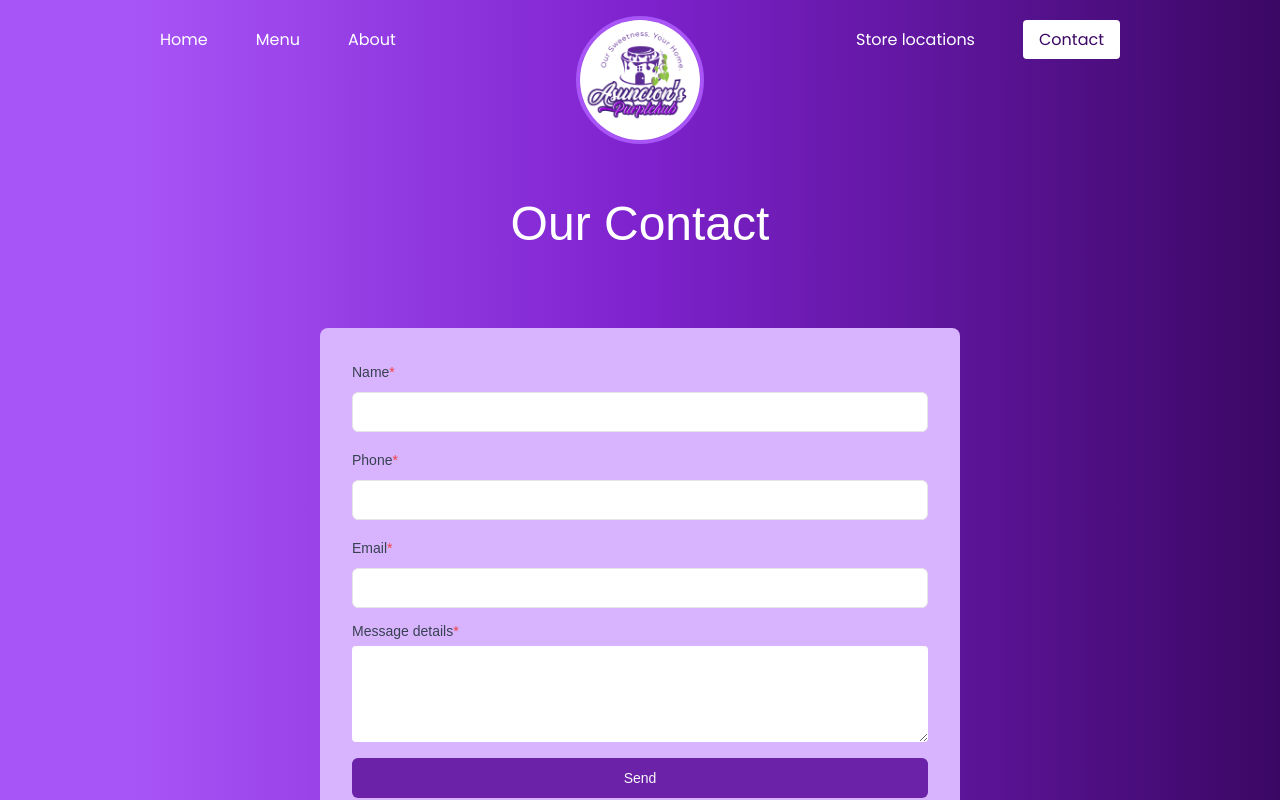
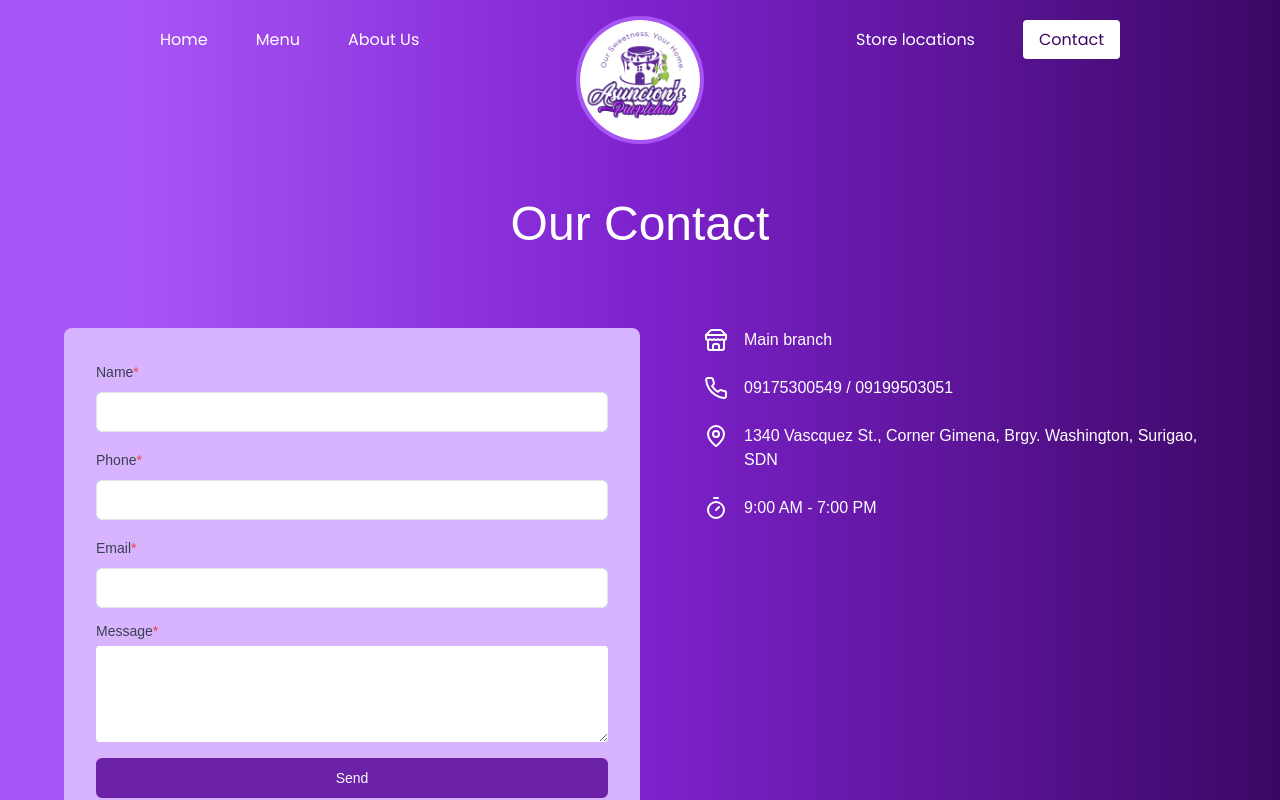
Before and after one commit to vjunfel/purplehub-next, a Next.js app: page /contact in a window 1280 px wide. Shown: the top 800 px of the page. Built offline with nearby package versions, Linux system fonts and the light colour scheme.

Commit message:
Added more info.

```diff
--- a/src/app/about/page.tsx
+++ b/src/app/about/page.tsx
@@ -30,12 +30,17 @@ const AboutPage: React.FC = () => {
 									{item.description.paragraph.par2}
 								</p>
 								<p className="text-lg lg:text-xl font-medium">
-									{item.description.paragraph.par3}
+									{item.description.paragraph.par3.sub}
+
+									<ol className='text-lg mt-5'>
+										{item.description.paragraph.par3.items.map((item, index) => (
+										<li key={index}>{item}</li>
+									))}
+									</ol>
 								</p>
 							</div>
 						))}
 					</div>
-
 				</div>
 			</div>
 		</div>
--- a/src/app/contact/page.tsx
+++ b/src/app/contact/page.tsx
@@ -5,7 +5,7 @@ import { Label } from '@/components/ui/label';
 import { Input } from '@/components/ui/input';
 import { LoaderCircle } from 'lucide-react';
 import emailjs from '@emailjs/browser';
-// import ContactInfo from '@/components/ContactInfo';
+import ContactInfo from '@/components/ContactInfo';
 
 const ContactPage: React.FC = () => {
 	const [name, setName] = useState<string>('');
@@ -61,9 +61,8 @@ const ContactPage: React.FC = () => {
 				<h2 className="my-10 text-5xl ">Our Contact</h2>
 
 				<div className=" flex flex-col md:flex-row gap-16 w-full md:min-h-screen py-10 lg:pb-32 md:px-16 rounded-3xl items-start justify-center">
-
 					<form
-						className="max-w-screen-sm bg-purple-300 text-gray-700 rounded-lg flex flex-1 flex-col w-full gap-4 p-8"
+						className="order-2 md:order-1 max-w-screen-sm bg-purple-300 text-gray-700 rounded-lg flex flex-1 flex-col w-full gap-4 p-8"
 						name="contact-form"
 						id="contact-form"
 						autoComplete="off"
@@ -134,7 +133,7 @@ const ContactPage: React.FC = () => {
 
 						<div className="space-y-2 flex flex-col">
 							<Label htmlFor="message">
-								Message details
+								Message
 								<span className="text-destructive">*</span>
 							</Label>
 							<textarea
@@ -181,7 +180,7 @@ const ContactPage: React.FC = () => {
 						{status && <p className='bg-green-100 text-green-700 text-center p-4 mt-4 rounded-lg'>Message sent successfully!</p>}
 					</form>
 
-					{/* <ContactInfo /> */}
+					<ContactInfo />
 				</div>
 			</div>
 		</div>
--- /dev/null
+++ b/src/components/ContactInfo.tsx
@@ -0,0 +1,33 @@
+import { aboutData } from '@/constants';
+import { MapPin, Phone, Store, Timer } from 'lucide-react';
+import React from 'react';
+
+const ContactInfo = () => {
+
+	return (
+		<div className="order-1 md:order-2 flex-1 flex flex-col md:justify-start justify-center gap-8">
+			{aboutData.map((item, index) => (
+				<div key={index} className='flex flex-col gap-6'>
+					<div className='flex gap-4'>
+						<span><Store className='w-6 h-6'/></span>
+						<p>{item.branch}</p>
+					</div>
+					<div className='flex gap-4'>
+						<span><Phone className='w-6 h-6'/></span>
+						<p>{item.phone}</p>
+					</div>
+					<div className='flex gap-4'>
+						<span><MapPin className='w-6 h-6'/></span>
+						<p>{item.address}</p>
+					</div>
+					<div className='flex gap-4'>
+						<span><Timer className='w-6 h-6'/></span>
+						<p>{item.time}</p>
+					</div>
+				</div>
+			))}
+		</div>
+	);
+};
+
+export default ContactInfo;
--- a/src/components/Navbar.tsx
+++ b/src/components/Navbar.tsx
@@ -27,7 +27,7 @@ const Navbar: React.FC = () => {
 					<Link href="/menu">Menu</Link>
 				</li>
 				<li className="border-b-2 border-transparent hover:border-purple-300 py-1">
-					<Link href="/about">About</Link>
+					<Link href="/about">About Us</Link>
 				</li>
 				<li className="border-b-2 border-transparent hover:border-purple-300 py-1">
 					<Link
--- a/src/constants/index.ts
+++ b/src/constants/index.ts
@@ -130,16 +130,37 @@ export const storeData = [
 
 export const aboutData = [
 	{
-		name: "Our History",
+		title: "Our History",
+		branch: "Main branch",
 		address: "1340 Vascquez St., Corner Gimena, Brgy. Washington, Surigao, SDN",
+		email: "btvp79@yahoo.com",
+		phone: "09175300549 / 09199503051",
+		time: "9:00 AM - 7:00 PM",
 		description: {
 			paragraph: {
-				par1: "Lorem ipsum dolor, sit amet consectetur adipisicing elit. Accusamus quasi labore debitis eaque dicta, dolores officiis excepturi sunt incidunt facilis ad atque consequatur! Tenetur perferendis, corporis porro in modi tempora? Lorem ipsum dolor, sit amet consectetur adipisicing elit.",
+				par1: "The institution was established in 2021 and based in Surigao Del Norte, Philippines. Our primary purpose in creating this business style is primarily of delivering quality baked goods sourced from local suppliers and farmers.",
 				par2:
-				"Accusamus quasi labore debitis eaque dicta, dolores officiis excepturi sunt incidunt facilis ad atque consequatur! Tenetur perferendis, corporis porro in modi tempora.",
-				par3:
-				"Lorem ipsum, dolor sit amet consectetur adipisicing elit. Voluptates, sequi dolor! Aspernatur aperiam harum iste tempora quidem distinctio tempore hic placeat animi ex totam provident consequuntur illo cumque pariatur amet, dolore enim reprehenderit ea quisquam dignissimos? Harum autem inventore totam!"
+				"Our store provides a variety of baked goods, primarily cakes. In line with our motivation of producing freshly make merchandise, baking  is made within the premises of the retailing store, providing the ideal goods to our costumers.",
+				par3: {
+					sub: "To attain our functional objectives, the management is determined and committed to the SOM established and implemented and contiually improves its effectiveness through the following:",
+					items:[
+						"1. Ensure an established Food Safety Policy.",
+						"2. Communicate to the organiztion the importance of meeting customer requirements as well as the statutory guidelines.",
+						"3. established Food Safety/Quality objectives.",
+						"4. Conduct of Quarterly Management Reviews.",
+						"5. Strengthening the scientific know-how of Personnel.",
+						"6. Provision of all necessary resources to carry out the operations."
+					]
+				}
 			}
-		}
+		},
+		Mession: "Our commitment is of producing homemade-quality baked products upholding values not only of simplicity but also, community by supporting local farmers.",
+		Vission: "We aim to be part of every locality we serve as trusted institution creating products with standard and love.",
+		Objectives: [
+			"To build a healty relationship with our customers and distributors.",
+			"Provide goods and services to our consumers with enthusiasm and professionalism",
+			"Profitably supply with affordable and reasonable prices of our merchandise",
+			"To help the community, especially our farmers, to earn a livelihood thus supporting local economy."
+		],
 	}
 ]
```
